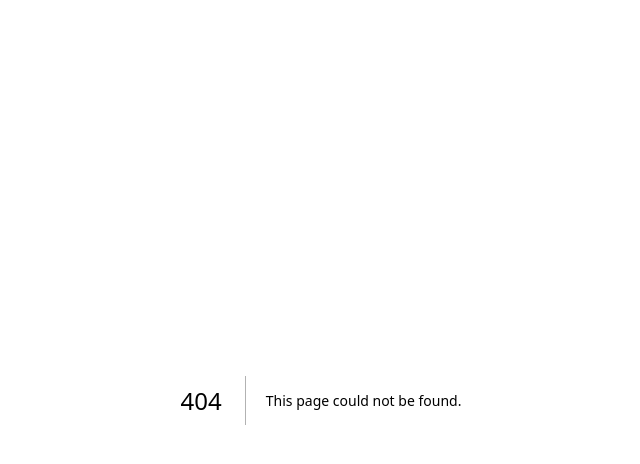
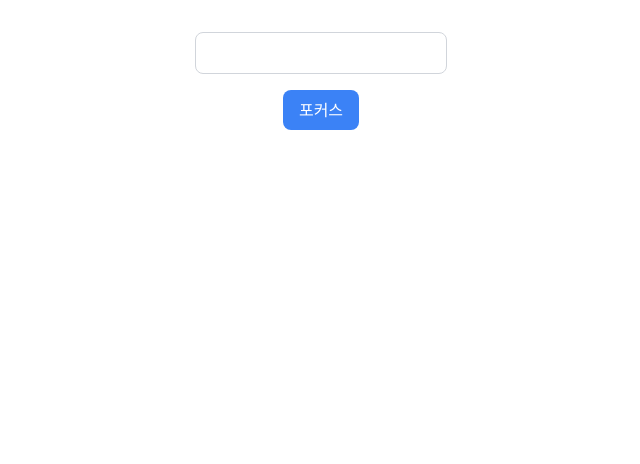
Before and after one commit to jeong-jihyun/my-next-app, a Next.js app: page /ref-forward in a window 1280 px wide. Before the commit this address had no page. Shown: the top 464 px of the page, without its empty margins (319-959 px from the left). Built offline with nearby package versions, Linux system fonts and the light colour scheme.

Commit message:
Ref 전달하기

```diff
--- /dev/null
+++ b/src/app/ref-forward/fancy-input.tsx
@@ -0,0 +1,47 @@
+"use client";
+
+import { forwardRef, useImperativeHandle, useRef } from "react";
+
+export const FancyInput = forwardRef((props, ref) => {
+  const inputRef = useRef<HTMLInputElement>(null);
+  useImperativeHandle(ref, () => ({
+    focus: () => {
+      if (inputRef.current) {
+        inputRef.current.focus();
+      }
+    },
+  }));
+
+  return (
+    <input
+      type="text"
+      ref={inputRef}
+      className="p-2 border border-gray-300 rounded-lg focus:border-blue-500"
+    />
+  );
+});
+
+FancyInput.displayName = "FancyInput";
+
+function FancyInputHolder() {
+  const inputRef = useRef<HTMLInputElement>(null);
+  const focusInput = () => {
+    if (inputRef.current) {
+      inputRef.current.focus();
+    }
+  };
+
+  return (
+    <div className="flex flex-col items-center p-4 space-y-4">
+      <FancyInput ref={inputRef} />
+      <button
+        onClick={focusInput}
+        className="px-4 py-2 text-white bg-blue-500 rounded-lg hover:bg-blue-700"
+      >
+        포커스
+      </button>
+    </div>
+  );
+}
+
+export default FancyInputHolder;
--- /dev/null
+++ b/src/app/ref-forward/page.tsx
@@ -0,0 +1,9 @@
+import FancyInputHolder from "./fancy-input";
+
+export default function Page() {
+  return (
+    <main className="flex flex-col p-4 space-y-2">
+      <FancyInputHolder />
+    </main>
+  );
+}
```
